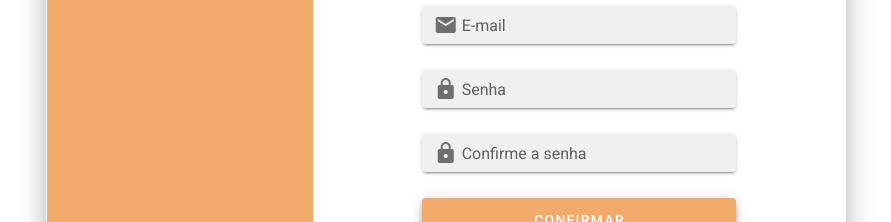
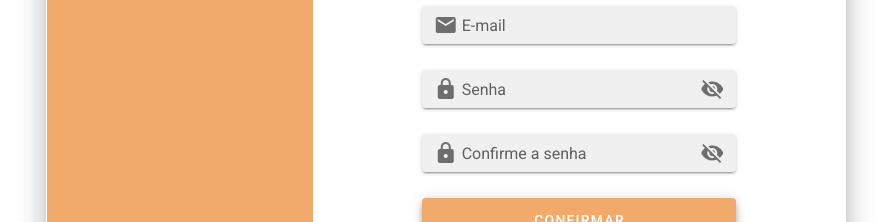
Before and after one commit to CalelBecassi/today-list, a Vue app: page /register in a window 1280 px wide. Shown: the part 315-537 px from the top of the page, without its empty margins (194-1085 px from the left). Built offline with nearby package versions, Linux system fonts and the light colour scheme.

Commit message:
detalhes finais

```diff
--- a/src/components/LoginForm.vue
+++ b/src/components/LoginForm.vue
@@ -1,4 +1,5 @@
 <template>
+
     <v-form
     class="form-style mt-14"
     @submit.prevent="doLogin(email, senha)"
@@ -29,7 +30,10 @@
         dark
         type="submit"
       >Entrar</v-btn>
+
+      <router-link to="Register">Registre-se aqui</router-link>
     </v-form>
+
 </template>
 
 <script>
--- a/src/views/Config.vue
+++ b/src/views/Config.vue
@@ -14,10 +14,10 @@
       <div class="d-flex align-center flex-column">
         <h1 class="my-12">Meu Perfil</h1>
 
-        <v-btn class="mb-5 style-btn py-6" color="#F2AA6B" rounded
+        <v-btn class="mb-5 style-btn py-6" color="#F2AA6B" rounded disabled
           >Configurações</v-btn
         >
-        <v-btn class="mb-5 style-btn py-6" color="#F2AA6B" rounded
+        <v-btn class="mb-5 style-btn py-6" color="#F2AA6B" rounded disabled
           >Apagar Dados</v-btn
         >
         <v-btn
--- a/src/views/Register.vue
+++ b/src/views/Register.vue
@@ -53,6 +53,9 @@
 
               <v-text-field
                 v-model="senha"
+                :append-icon="password ? 'mdi-eye' : 'mdi-eye-off'"
+                :type="password ? 'text' : 'password'"
+                @click:append="password = !password"
                 label="Senha"
                 prepend-inner-icon="mdi-lock"
                 dense
@@ -61,6 +64,9 @@
 
               <v-text-field
                 v-model="confirmacaoSenha"
+                :append-icon="passwordConfirm ? 'mdi-eye' : 'mdi-eye-off'"
+                :type="passwordConfirm ? 'text' : 'password'"
+                @click:append="passwordConfirm = !passwordConfirm"
                 label="Confirme a senha"
                 prepend-inner-icon="mdi-lock"
                 dense
@@ -86,6 +92,8 @@ export default {
       email: '',
       senha: '',
       confirmacaoSenha: '',
+      password : false,
+      passwordConfirm : false,
     };
   },
   methods: {
```
